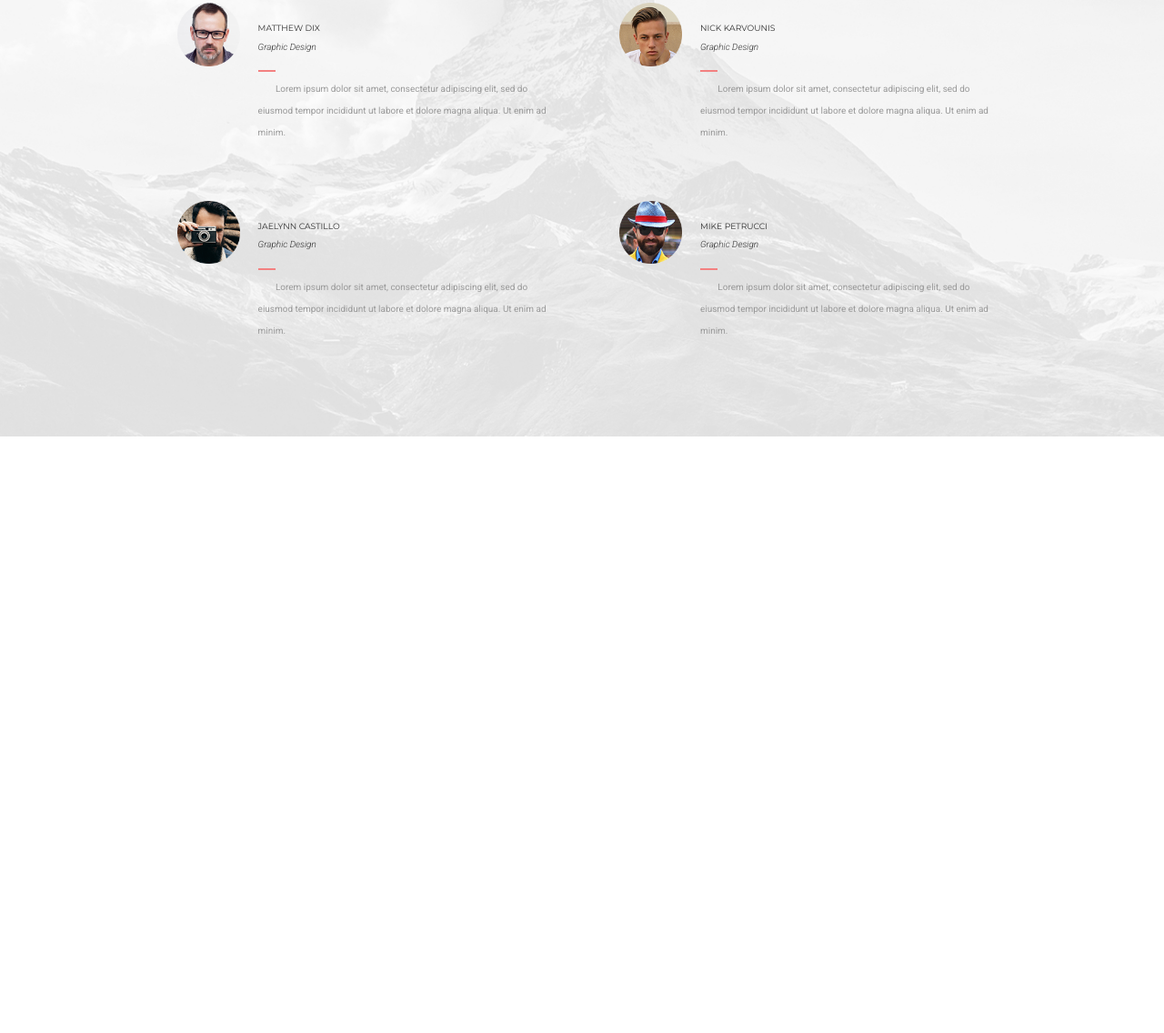
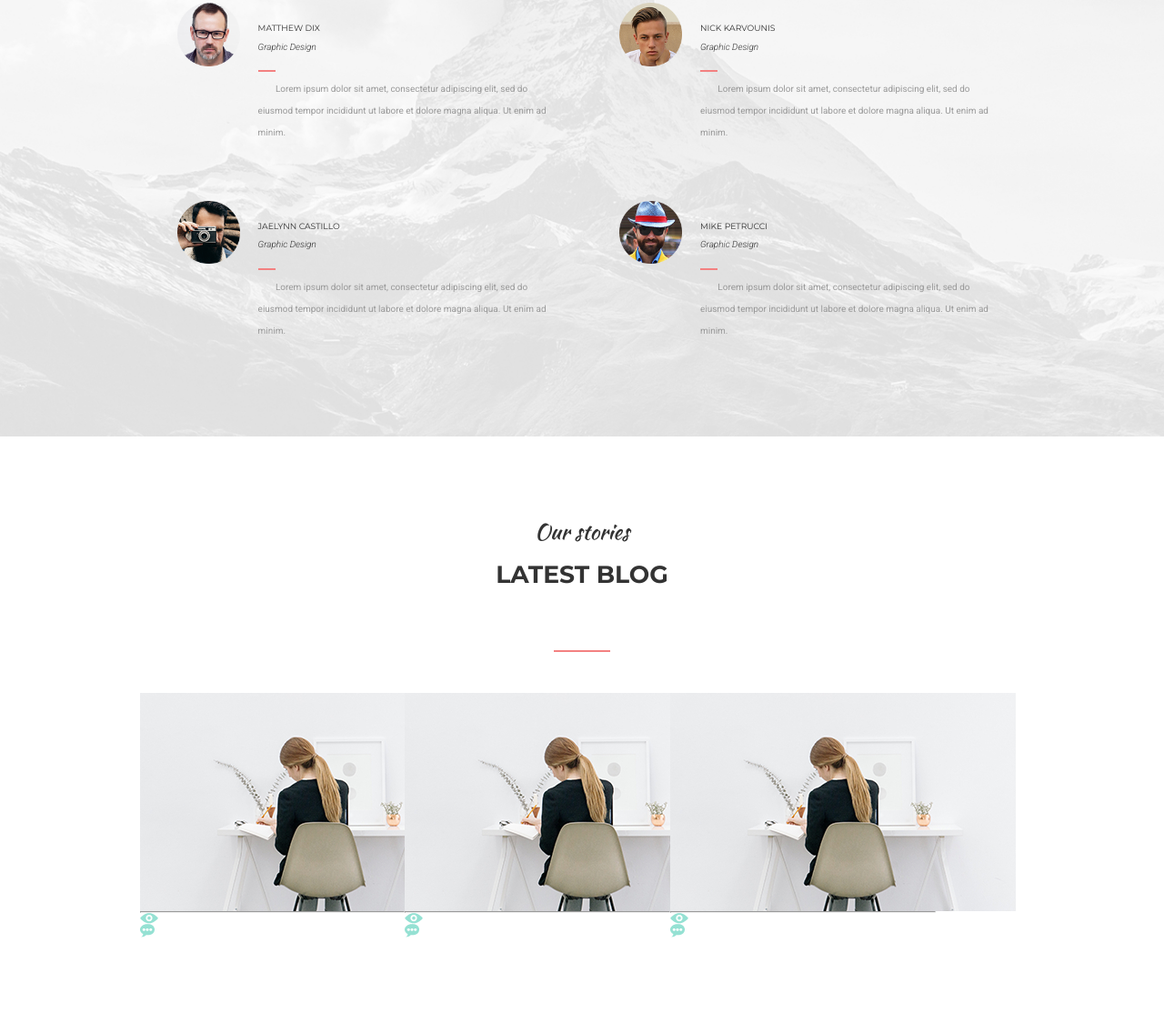
Before and after one commit to Gincioks/Mogo, a plain HTML site: page index.html in a window 1280 px wide. Shown: the part 7184-8320 px from the top of the page at 91% size. Before the commit the page ends 7664 px from the top, so only its background shows below. Drawn offline with nearby package versions, Linux system fonts and the light colour scheme; a web font is replaced by a local one.

Commit message:
Blog_start

```diff
--- a/index.html
+++ b/index.html
@@ -558,6 +558,66 @@
         </div>
         </div>
     </section>
+    <section class="blog">
+        <div class="section_header">
+            <h3>Our stories</h3>
+            <h5>LATEST BLOG</h5>
+            <hr class="hr_red">
+        </div>
+        <div class="blog_posts">
+            <div class="post">
+                <img src="./img/blog_1.jpg" alt="blog_1">
+                <div class="date">
+                    <h5>15</h5>
+                    <p>Jan</p>
+                </div>
+                <h4>LOREM IPSUM DOLOR SIT AMET</h4>
+                <p>Consectetur adipiscing elit, sed do eiusmod tempor incididunt ut labore et dolore magna aliqua.</p>
+                <hr>
+                <div>
+                    <img src="./img/VIEW.png" alt="View">
+                    <p>542</p>
+                    <img src="./img/SPEECH_BUBBLE_2.png" alt="SPEECH_BUBBLE_2">
+                    <p>17</p>
+                </div>
+            </div>
+            <div class="post">
+                <img src="./img/blog_1.jpg" alt="blog_1">
+                <div class="date">
+                    <h5>15</h5>
+                    <p>Jan</p>
+                </div>
+                <h4>LOREM IPSUM DOLOR SIT AMET</h4>
+                <p>Consectetur adipiscing elit, sed do eiusmod tempor incididunt ut labore et dolore magna aliqua.</p>
+                <hr>
+                <div>
+                    <img src="./img/VIEW.png" alt="View">
+                    <p>542</p>
+                    <img src="./img/SPEECH_BUBBLE_2.png" alt="SPEECH_BUBBLE_2">
+                    <p>17</p>
+                </div>
+            </div>
+            <div class="post">
+                <img src="./img/blog_1.jpg" alt="blog_1">
+                <div class="date">
+                    <h5>15</h5>
+                    <p>Jan</p>
+                </div>
+                <h4>LOREM IPSUM DOLOR SIT AMET</h4>
+                <p>Consectetur adipiscing elit, sed do eiusmod tempor incididunt ut labore et dolore magna aliqua.</p>
+                <hr>
+                <div>
+                    <img src="./img/VIEW.png" alt="View">
+                    <p>542</p>
+                    <img src="./img/SPEECH_BUBBLE_2.png" alt="SPEECH_BUBBLE_2">
+                    <p>17</p>
+                </div>
+            </div>
+
+        </div>
+
+
+    </section>
 
 
 
--- /dev/null
+++ b/styles/layout/_blog.sass
@@ -0,0 +1,15 @@
+.blog
+    display: block
+    width: 80%
+    margin: 0 auto
+    padding-top: 11.63vh
+    padding-bottom: 13.02vh
+    .blog_posts
+        display: block
+        width: 95%
+        margin: 0 auto
+        font-size: 0
+        .post
+            display: inline-block
+            width: 30%
+            position: relative
--- a/styles/main.sass
+++ b/styles/main.sass
@@ -23,3 +23,4 @@
 @import 'layout/work'
 @import 'layout/carousel_2'
 @import 'layout/clients'
+@import 'layout/blog'
```
Also changed, not shown: img/SPEECH_BUBBLE_2.png (added), img/VIEW.png (added), img/blog_1.jpg (added), img/blog_2.jpg (added), img/blog_3.jpg (added), styles/main.css, 1 other file.
